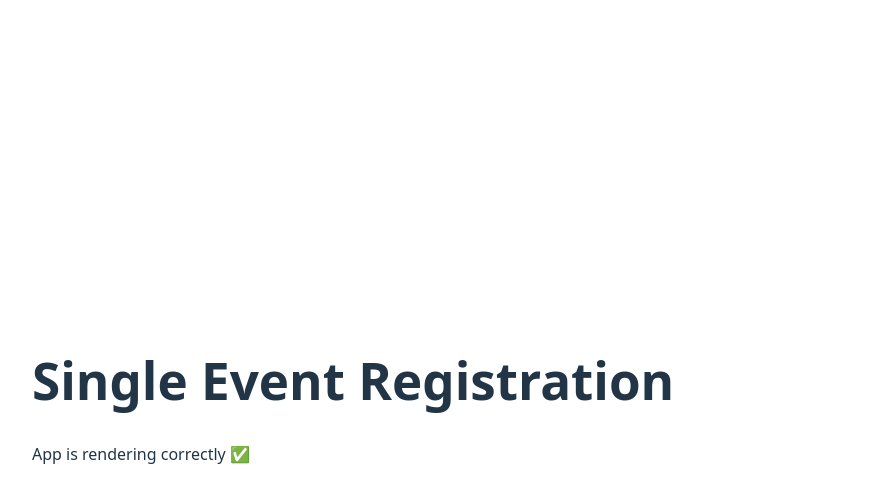
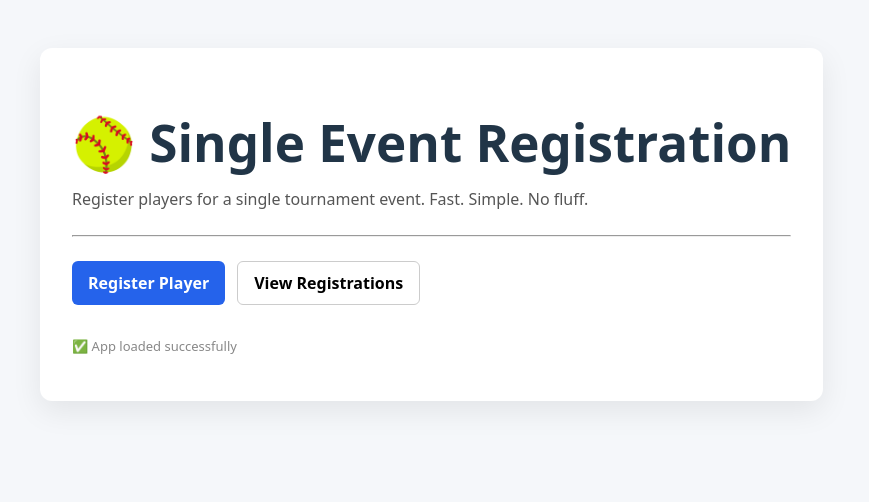
Before and after one commit to markhartley0929-netizen/SingleEventRegistration, a React (Vite) app: page / in a window 1280 px wide. Shown: the top 502 px of the page, without its empty margins (8-877 px from the left). Built offline with nearby package versions, Linux system fonts and the light colour scheme.

Commit message:
Update App.jsx

```diff
--- a/src/App.jsx
+++ b/src/App.jsx
@@ -1,8 +1,67 @@
 export default function App() {
   return (
-    <div style={{ padding: 40 }}>
-      <h1>Single Event Registration</h1>
-      <p>App is rendering correctly ✅</p>
+    <div
+      style={{
+        minHeight: "100vh",
+        padding: "48px",
+        background: "#f5f7fa",
+        fontFamily: "system-ui, -apple-system, BlinkMacSystemFont",
+      }}
+    >
+      <div
+        style={{
+          maxWidth: 720,
+          margin: "0 auto",
+          background: "#fff",
+          padding: 32,
+          borderRadius: 12,
+          boxShadow: "0 10px 30px rgba(0,0,0,0.08)",
+        }}
+      >
+        <h1 style={{ marginBottom: 8 }}>
+          🥎 Single Event Registration
+        </h1>
+
+        <p style={{ color: "#555", marginBottom: 24 }}>
+          Register players for a single tournament event.
+          Fast. Simple. No fluff.
+        </p>
+
+        <hr style={{ marginBottom: 24 }} />
+
+        <div style={{ display: "flex", gap: 12 }}>
+          <button
+            style={{
+              padding: "10px 16px",
+              borderRadius: 6,
+              border: "none",
+              background: "#2563eb",
+              color: "#fff",
+              fontWeight: 600,
+              cursor: "pointer",
+            }}
+          >
+            Register Player
+          </button>
+
+          <button
+            style={{
+              padding: "10px 16px",
+              borderRadius: 6,
+              border: "1px solid #ccc",
+              background: "#fff",
+              fontWeight: 600,
+              cursor: "pointer",
+            }}
+          >
+            View Registrations
+          </button>
+        </div>
+
+        <p style={{ marginTop: 32, fontSize: 13, color: "#888" }}>
+          ✅ App loaded successfully
+        </p>
+      </div>
     </div>
   );
 }
```
